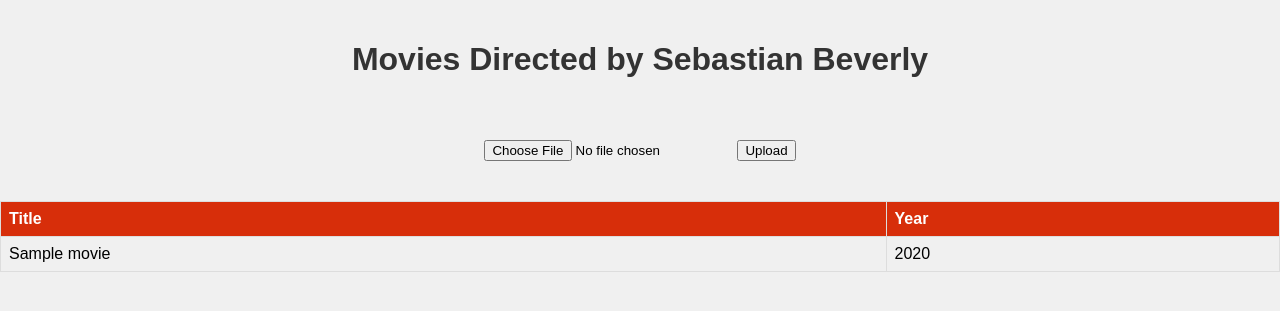
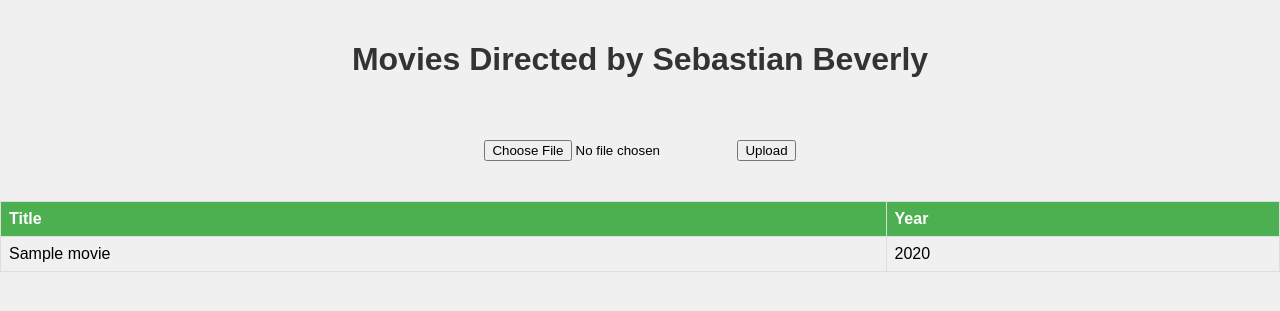
Before and after one commit to dimaspivo21/pythonprojectdima, a Flask app: template templates/index.html in a window 1280 px wide. Shown: the top 311 px of the page. Run offline with Flask 2, Linux system fonts and the light colour scheme; the template is opened without the code that fills it: most values are stand-ins (such as "Sample title", 1, 10 or a date in 2020).

Commit message:
Update index.html

```diff
--- a/templates/index.html
+++ b/templates/index.html
@@ -30,7 +30,7 @@
             text-align: left;
         }
         th {
-            background-color: #D72E0A;
+            background-color: #4CAF50;
             color: white;
         }
     </style>
```
